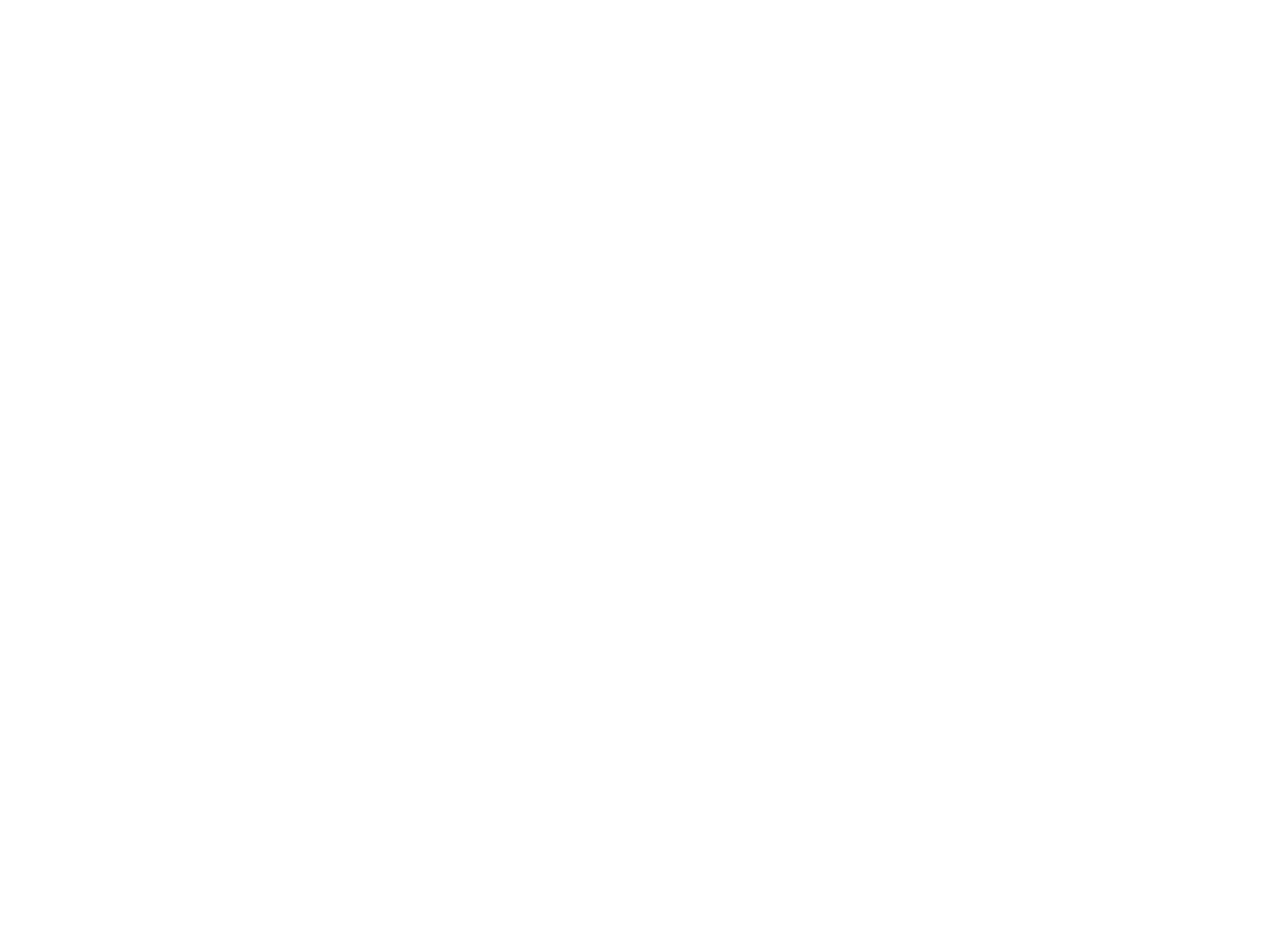
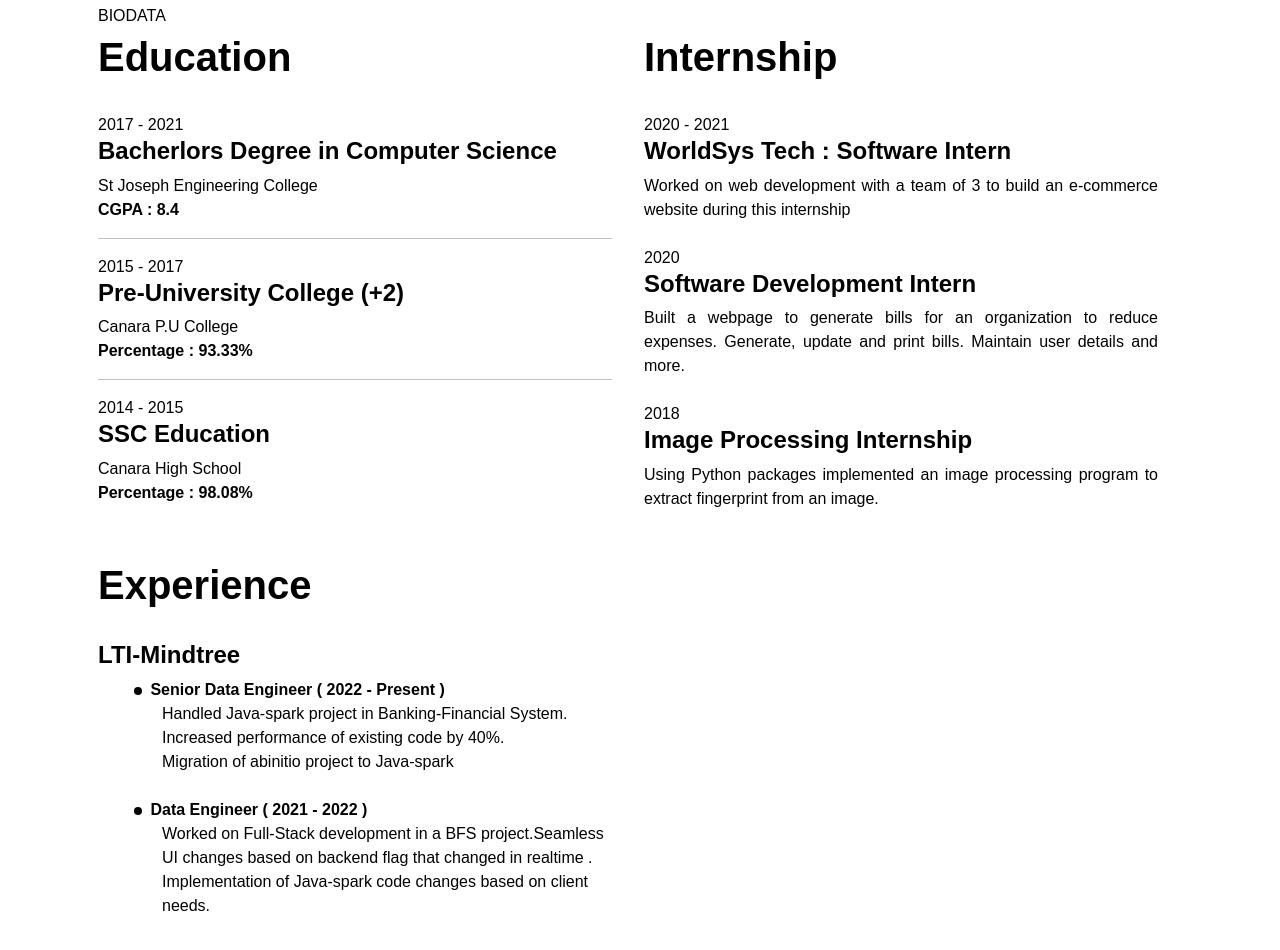
Before and after one commit to kmth-hash/portfolio, a React (Vite) app in the folder portfolio/: page / in a window 1280 px wide. Shown: the part 1300-2250 px from the top of the page. Before the commit the page ends 1282 px from the top, so only its background shows below. Built offline with nearby package versions, Linux system fonts and the light colour scheme.

Commit message:
info updated

```diff
--- a/portfolio/src/components/Homepage.jsx
+++ b/portfolio/src/components/Homepage.jsx
@@ -4,17 +4,15 @@
 import Header from "./Header";
 import MainPageSecond from "./MainPageSecond";
 import MidBar from "./MidBar";
+import MainPageThird from "./MainPageThird";
+
 function Homepage() {
-
   const { scrollYProgress } = useScroll();
   const scaleX = useSpring(scrollYProgress, {
     stiffness: 100,
     damping: 33,
     restDelta: 0.001,
   });
-
-
-
 
   return (
     <>
@@ -27,7 +25,7 @@
           <MidBar />
           <MainPageSecond />
           <MidBar />
-
+          <MainPageThird />
         </div>
       </div>
     </>
--- a/portfolio/src/components/MainPageSecond.jsx
+++ b/portfolio/src/components/MainPageSecond.jsx
@@ -1,11 +1,11 @@
 import "../stylesheets/homepage.css";
-import { skills, tools , colorPalette, textcolorPalette , colorPalette2 } from "../staticDataFile";
-import { useState } from "react";
+import { skills as skillState , tools as toolState , colorPalette, textcolorPalette } from "../staticDataFile";
+// import { useState } from "react";
 import { motion } from "framer-motion";
 
 function MainPageSecond() {
-  const [skillState, setSkillState] = useState(skills);
-  const [toolState , setToolState] = useState(tools);
+  // const [skillState, setSkillState] = useState(skills);
+  // const [toolState , setToolState] = useState(tools);
 
 
   return (
--- /dev/null
+++ b/portfolio/src/components/MainPageThird.jsx
@@ -0,0 +1,136 @@
+import "../stylesheets/homepage.css";
+// import { useState } from "react";
+import { GoDotFill } from "react-icons/go";
+
+function MainPageThird() {
+  return (
+    <>
+      <div className="row justify-content-between skills-main education-main">
+        <div className="col-12 mt-3 container ml-4 pl-4"></div>
+        <div className="col-12 mt-3 container">
+          <div className="row container">
+            <div className="col-md-6 py-2 px-3">
+              <h6>BIODATA</h6>
+              <h1 className="skillheader ">
+                <b>Education</b>
+              </h1>
+              <br />
+              <p className="mb-0">2017 - 2021</p>
+              <h4 className=" fw-medium">
+                <b>Bacherlors Degree in Computer Science</b>
+              </h4>
+              <p className="mb-0">St Joseph Engineering College</p>
+              <p>
+                <b>CGPA : 8.4</b>
+              </p>
+              <hr />
+              <p className="mb-0">2015 - 2017</p>
+              <h4 className="fw-medium">
+                <b>Pre-University College (+2)</b>
+              </h4>
+              <p className="mb-0">Canara P.U College</p>
+              <p>
+                <b>Percentage : 93.33%</b>
+              </p>
+              <hr />
+              <p className="mb-0">2014 - 2015</p>
+              <h4 className="fw-medium">
+                <b>SSC Education</b>
+              </h4>
+              <p className="mb-0">Canara High School</p>
+              <p>
+                <b>Percentage : 98.08%</b>
+              </p>
+            </div>
+
+            <div className="col-md-6 py-2 px-3">
+              <h6><br /></h6>
+              <h1 className="skillheader ">
+                <b>Internship</b>
+              </h1>
+              <br />
+              <p className="mb-0">2020 - 2021</p>
+              <h4 className=" fw-medium">
+                <b>WorldSys Tech : Software Intern</b>
+              </h4>
+              <p className="mb-0">
+                Worked on web development with a team of 3 to build an
+                e-commerce website during this internship
+              </p>
+
+              <br />
+              <p className="mb-0">2020</p>
+              <h4 className="fw-medium">
+                <b>Software Development Intern</b>
+              </h4>
+              <p className="mb-0">
+                Built a webpage to generate bills for an organization to reduce expenses.
+                Generate, update and print bills. Maintain user details and more.
+              </p>
+
+              <br />
+              <p className="mb-0">2018</p>
+              <h4 className="fw-medium">
+                <b>Image Processing Internship</b>
+              </h4>
+              <p className="mb-0">
+                Using Python packages implemented an image processing program to
+                extract fingerprint from an image.
+              </p>
+            </div>
+
+            <div className="col-md-6 py-2 px-3">
+              <br />
+
+              <h1 className="skillheader ">
+                <b>Experience</b>
+              </h1>
+              <br />
+
+              <h4 className=" fw-medium">
+                <b>LTI-Mindtree</b>
+              </h4>
+              <ul style={{ listStyleType: "none" }}>
+                <li>
+                  <b>
+                    {" "}
+                    <GoDotFill /> Senior Data Engineer ( 2022 - Present )
+                  </b>
+                </li>
+                <li>
+                  <ul style={{ listStyleType: "none" }}>
+                    <li>
+                      Handled Java-spark project in Banking-Financial System.
+                    </li>
+                    <li>Increased performance of existing code by 40%.</li>
+                    <li>Migration of abinitio project to Java-spark </li>
+                  </ul>
+                </li>
+                <li><br /></li>
+                <li>
+                  <b>
+                    {" "}
+                    <GoDotFill /> Data Engineer ( 2021 - 2022 )
+                  </b>
+                </li>
+                <li>
+                  <ul style={{ listStyleType: "none" }}>
+                    <li>
+                      Worked on Full-Stack development in a BFS project.Seamless UI changes based on backend flag that changed in realtime .
+                    </li>
+                    <li>Implementation of Java-spark code changes based on client needs.</li>
+                    <li></li>
+                  </ul>
+                </li>
+              </ul>
+              <br />
+
+            </div>
+          </div>
+        </div>
+      </div>
+    </>
+  );
+}
+
+export default MainPageThird;
--- a/portfolio/src/stylesheets/homepage.css
+++ b/portfolio/src/stylesheets/homepage.css
@@ -100,3 +100,11 @@
 .cust-btn-css:focus {
   color: rgb(34, 34, 34);
 }
+
+.education-main{
+  font-family: "Figtree", sans-serif;
+}
+
+p {
+  text-align: justify;
+}
```
Also changed, not shown: 1 other file (tests, documents, lock files or other folders).
